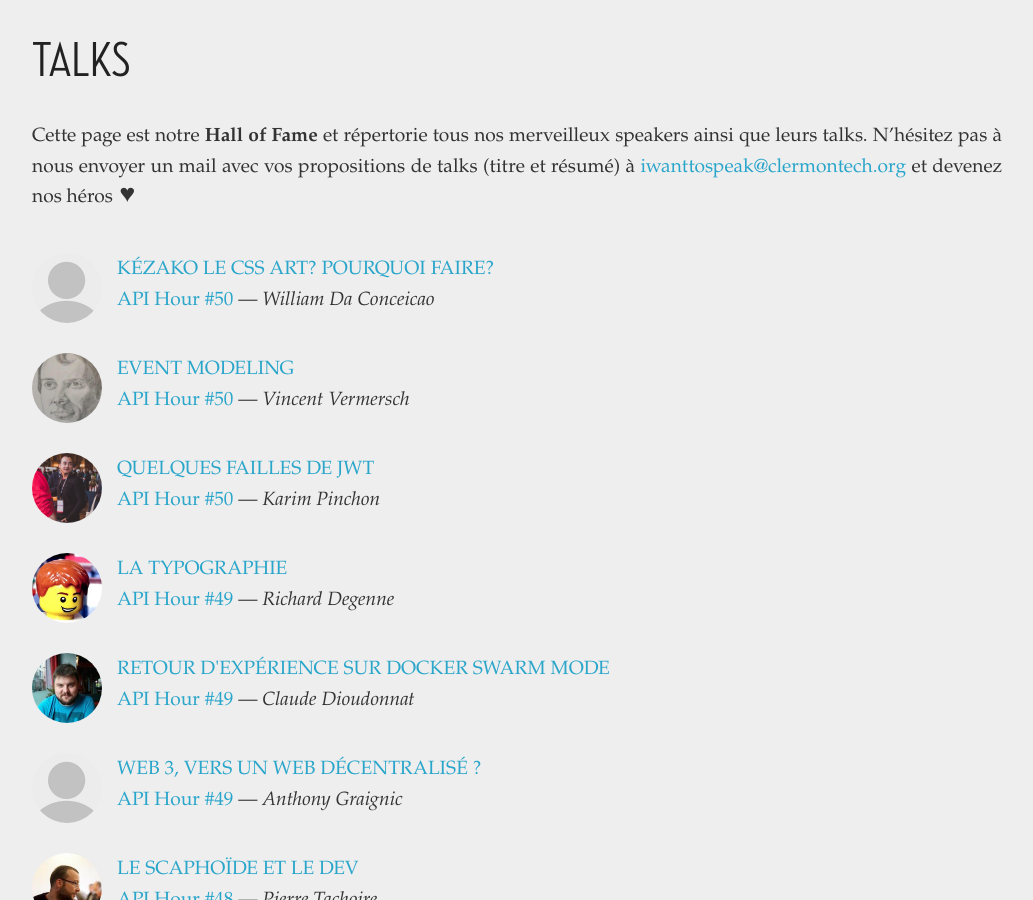
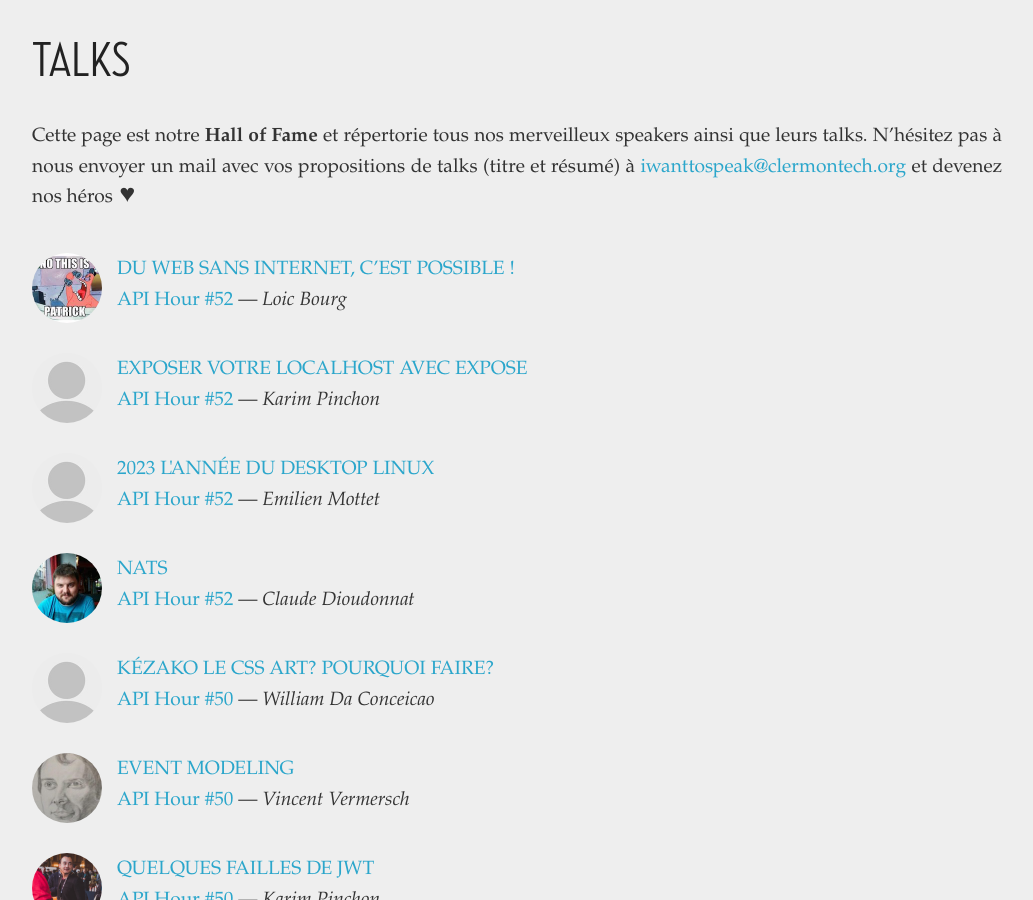
Before and after one commit to clermontech/clermontech.github.com, a Jekyll site: the page built from talks/index.md, in a window 1280 px wide and 900 px high, scrolled down 311 px. Shown: the whole window, without its empty margins (123-1156 px from the left). Built offline with Jekyll 4.4.1, drawn with Linux system fonts in a browser that asks for light colours.

Commit message:
AH52: add speaker pages

```diff
--- /dev/null
+++ b/_posts/2022-12-07-claude-dioudonnat-nats.md
@@ -0,0 +1,20 @@
+---
+layout: talk
+categories: [ talks, api-hour-52 ]
+
+session_url: /api-hours/api-hour-52.html
+session_name: Clermont'ech API Hour &#35;52
+session_short_name: "&#35;52"
+
+author: Claude Dioudonnat
+author_url: https://twitter.com/ClaudusD
+author_image: claude.jpg
+
+slides_url:
+video:
+
+title: "NATS"
+
+---
+
+Découverte de NATS, un agent de messages open-source, léger et véloce.
--- /dev/null
+++ b/_posts/2022-12-07-emilien-mottet-2023-annee-desktop-linux.md
@@ -0,0 +1,22 @@
+---
+layout: talk
+categories: [ talks, api-hour-52 ]
+
+session_url: /api-hours/api-hour-52.html
+session_name: Clermont'ech API Hour &#35;52
+session_short_name: "&#35;52"
+
+author: Emilien Mottet
+author_url:
+author_image:
+
+slides_url:
+video:
+
+title: "2023 l'année du desktop Linux"
+
+---
+
+Présentation d'un environnement de travail (Distribution (Package Manager),
+Windows Manager, Display Manager, Network Manager). Découvrons ensenble des
+elements pratiques, indispensables pour environnement Desktop Linux.
--- /dev/null
+++ b/_posts/2022-12-07-karim-pinchon-exposer-votre-localhost.md
@@ -0,0 +1,25 @@
+---
+layout: talk
+categories: [ talks, api-hour-52 ]
+
+session_url: /api-hours/api-hour-52.html
+session_name: Clermont'ech API Hour &#35;52
+session_short_name: "&#35;52"
+
+author: Karim Pinchon
+author_url:
+author_image:
+
+slides_url:
+video:
+
+title: "Exposer votre localhost avec Expose"
+
+---
+
+En tant que développeurs, nous avons parfois besoin de partager notre code qui
+tourne en local sur notre machine. Soit on configure son serveur pour accepter
+des connexions externes, mais ce n'est pas toujours possible, soit on déploie
+notre code sur un serveur temporairement, mais c'est assez long pour pas grand
+chose, soit on utilise un service de "tunneling" qui simplifie et accélère
+grandement la vie. Je vous propose de découvrir l'un de ces services: Expose.
--- /dev/null
+++ b/_posts/2022-12-07-loic-bourg-web-sans-internet.md
@@ -0,0 +1,24 @@
+---
+layout: talk
+categories: [ talks, api-hour-52 ]
+
+session_url: /api-hours/api-hour-52.html
+session_name: Clermont'ech API Hour &#35;52
+session_short_name: "&#35;52"
+
+author: Loic Bourg
+author_url:
+author_image: loic-bourg.jpeg
+
+slides_url:
+video:
+video_start:
+
+title: "Du web sans internet, c’est possible !"
+
+---
+
+Comment fournir une expérience hors ligne aux utilisateurs de votre application
+web ? C’est possible depuis 2015 avec les service worker ! Nous allons voir
+ensemble comment mettre cette fonctionnalité en place et quelques méchants
+pièges à éviter sur la route.
```
Also changed, not shown: _posts/2022-12-07-api-hour-52.md (+8 -0 lines).
